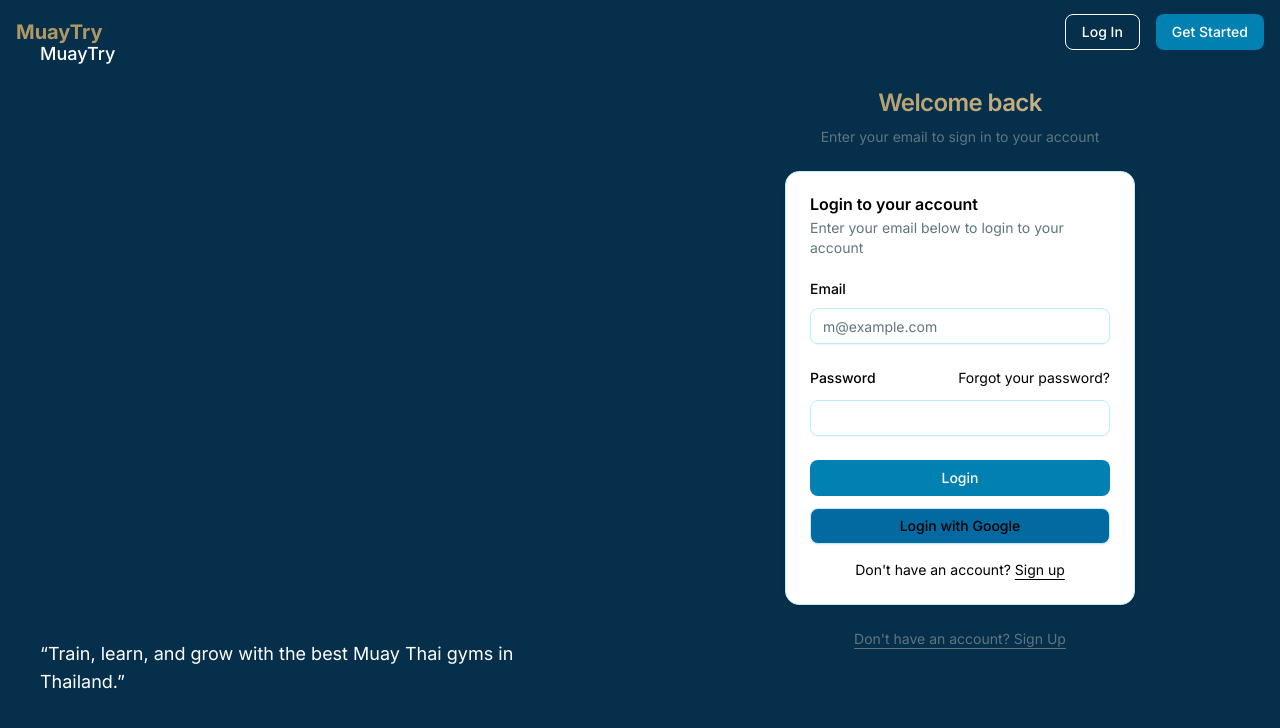
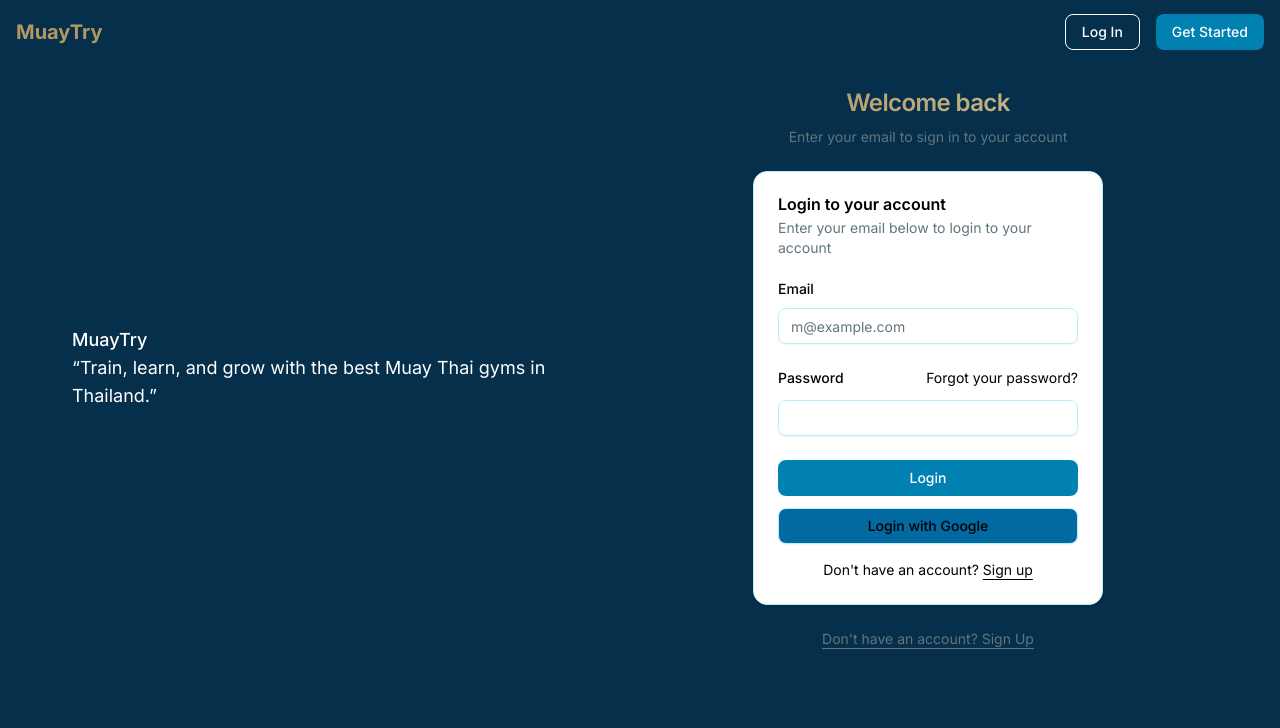
Before and after one commit to m4urocom/muay-try, a Next.js app: page /login in a window 1280 px wide. Shown: the top 728 px of the page. Built offline with nearby package versions, Linux system fonts and the light colour scheme; no server answers.

Commit message:
fix: perfectly center login form on all screen sizes

```diff
--- a/app/login/page.tsx
+++ b/app/login/page.tsx
@@ -10,8 +10,8 @@ export const metadata: Metadata = {
 
 export default function LoginPage() {
   return (
-    <div className="flex min-h-[calc(100vh-4rem)] flex-col items-center justify-center lg:grid lg:max-w-none lg:grid-cols-2 lg:px-0">
-      <div className="relative hidden h-full flex-col bg-muted p-10 text-white lg:flex dark:border-r">
+    <div className="flex min-h-[calc(100vh-4rem)] items-center justify-center w-full">
+      <div className="relative hidden h-full flex-col bg-muted p-10 text-white lg:flex dark:border-r w-1/2 max-w-xl">
         <div className="absolute inset-0 bg-sky-950" />
         <div className="relative z-20 flex items-center text-lg font-medium">
           <Link href="/" className="flex items-center">
@@ -26,7 +26,7 @@ export default function LoginPage() {
           </blockquote>
         </div>
       </div>
-      <div className="w-full px-4 lg:p-8">
+      <div className="flex w-full items-center justify-center px-4 lg:w-1/2">
         <div className="mx-auto flex w-full flex-col justify-center space-y-6 sm:w-[350px]">
           <div className="flex flex-col space-y-2 text-center">
             <h1 className="text-2xl font-semibold tracking-tight">
```
